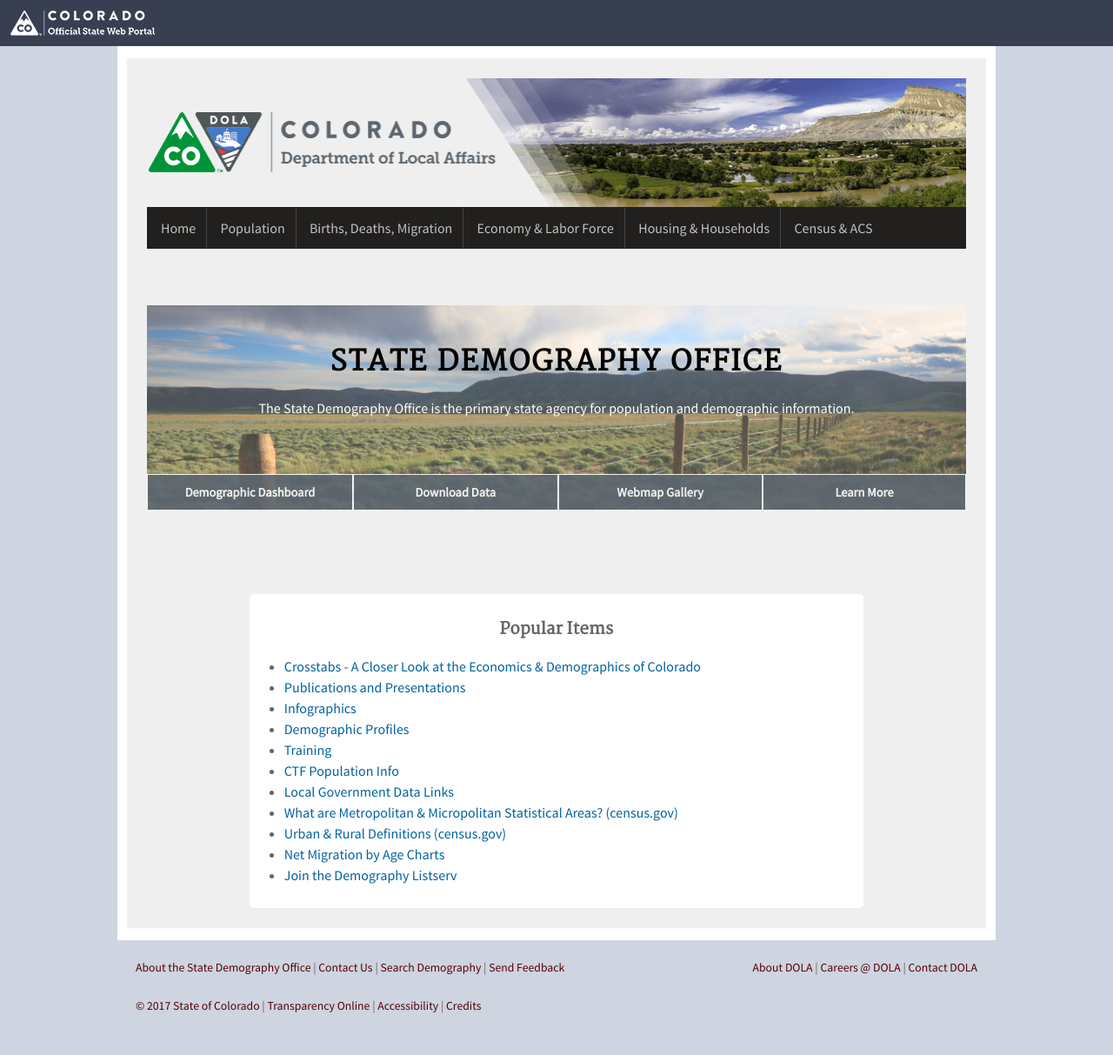
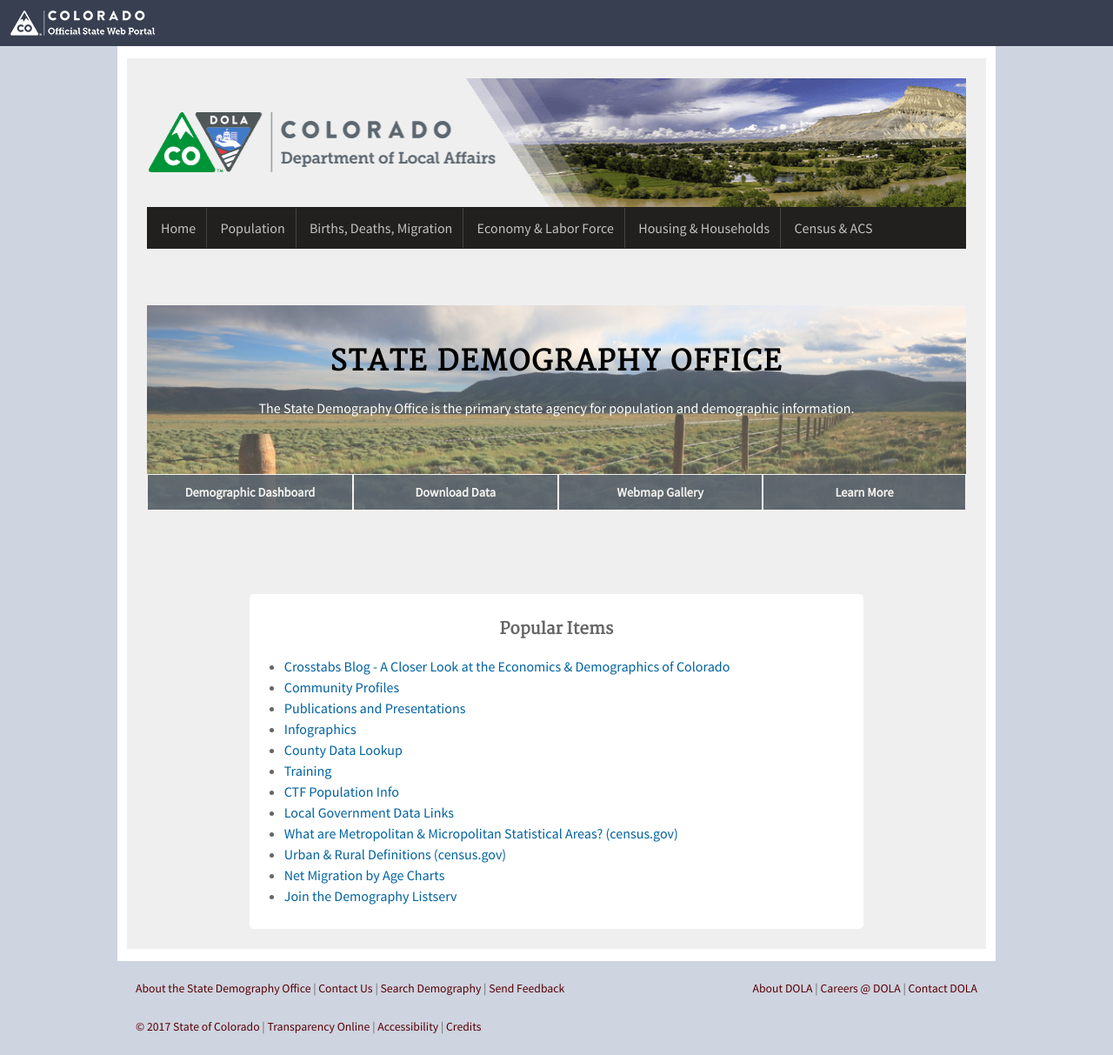
Before and after one commit to TBleess/Website_New, a Jekyll site: the page built from pages/0_Homepage_and_Footer_Links/index.md, in a window 1280 px wide. Shown: the whole page at 87% size. Built offline with Jekyll 4.4.1, drawn with Linux system fonts in a browser that asks for light colours; before the commit the page ends 1189 px from its top, so only the background shows below that.

Commit message:
Update infobox.yml

```diff
--- a/_data/infobox.yml
+++ b/_data/infobox.yml
@@ -2,13 +2,15 @@
   # url: "/data/"
 # - name: "Webmap Gallery"
 #   url: "/gis/map-gallery/"
-- name: "Crosstabs - A Closer Look at the Economics & Demographics of Colorado"
+- name: "Crosstabs Blog - A Closer Look at the Economics & Demographics of Colorado"
   url: "/crosstabs/"
+- name: "Community Profiles"
+  url: "/community-profiles/"
 - name: "Publications and Presentations"
   url: "/demography/publications-and-presentations#publications-and-presentations"
 - name: "Infographics"
   url: "/demography/infographics#infographics"
-- name: "Demographic Profiles"
+- name: "County Data Lookup"
   url: "population/data/profile-county/"
 - name: "Training"
   url: "/demography/training#training"
```
